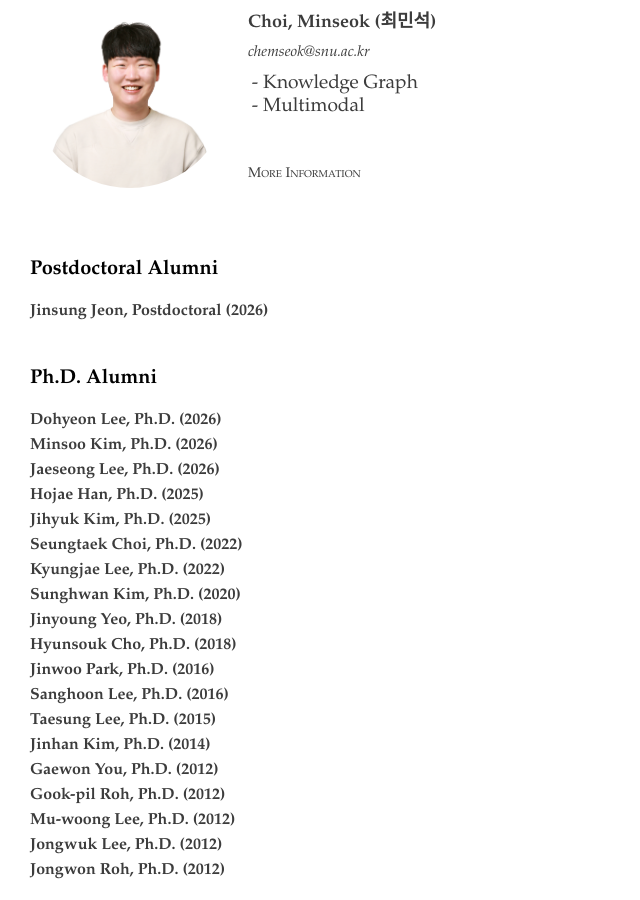
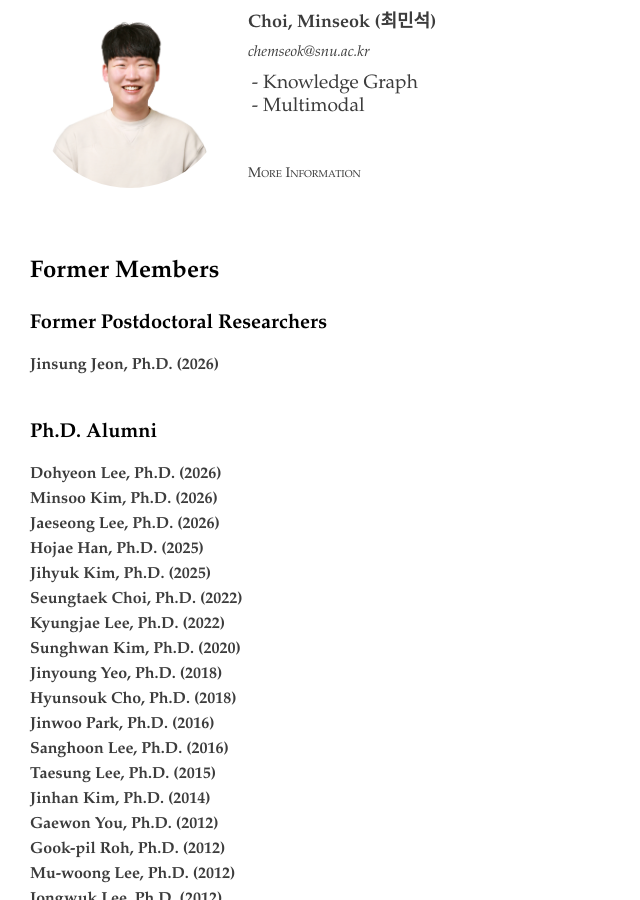
Before and after one commit to ldilab/ldilab.github.io, a Jekyll site: the page built from people.html, in a window 1280 px wide and 900 px high, scrolled down 2784 px. Shown: the whole window, without its empty margins (0-640 px from the left). Built offline with Jekyll 4.4.1, drawn with Linux system fonts in a browser that asks for light colours.

Commit message:
Update former members section on People page

```diff
--- a/people.html
+++ b/people.html
@@ -52,26 +52,37 @@ sitemap: true
         </div>
         {% endfor %}
 
+        <div class="people-category">Former Members</div>
 
         {% for alum-type in site.data.alumni %}
         <div class="people-content">
-            <div class="people-category-alumni">{{ alum-type.type }} Alumni</div>
+            <div class="people-category-alumni">
+                {% if alum-type.type == 'Postdoctoral' %}
+                    Former Postdoctoral Researchers
+                {% else %}
+                    {{ alum-type.type }} Alumni
+                {% endif %}
+            </div>
             <div class="people-list">
+                {% assign alumni-label = alum-type.type %}
+                {% if alum-type.type == 'Postdoctoral' %}
+                    {% assign alumni-label = 'Ph.D.' %}
+                {% endif %}
                 {% for alum in alum-type.alumni %}
                     {% if alum.profile %}
                         <a class="alumni" href="{{ site.url }}{{ site.baseurl }}/person/{{ alum.profile }}">
-                            {{ alum.name }}, {{ alum-type.type }} ({{ alum.year }})
+                            {{ alum.name }}, {{ alumni-label }} ({{ alum.year }})
                             {% if alum.extras %} (→ {{ alum.extras }}){% endif %}
                         </a>
                     {% else %}
                         {% if alum.website %}
                             <a class="alumni" href="{{ alum.website }}">
-                                {{ alum.name }}, {{ alum-type.type }} ({{ alum.year }})
+                                {{ alum.name }}, {{ alumni-label }} ({{ alum.year }})
                                 {% if alum.extras %} (→ {{ alum.extras }}){% endif %}
                             </a>
                         {% else %}
                             <div class="alumni">
-                                {{ alum.name }}, {{ alum-type.type }} ({{ alum.year }})
+                                {{ alum.name }}, {{ alumni-label }} ({{ alum.year }})
                                 {% if alum.extras %} (→ {{ alum.extras }}){% endif %}
                             </div>
                         {% endif %}
```
